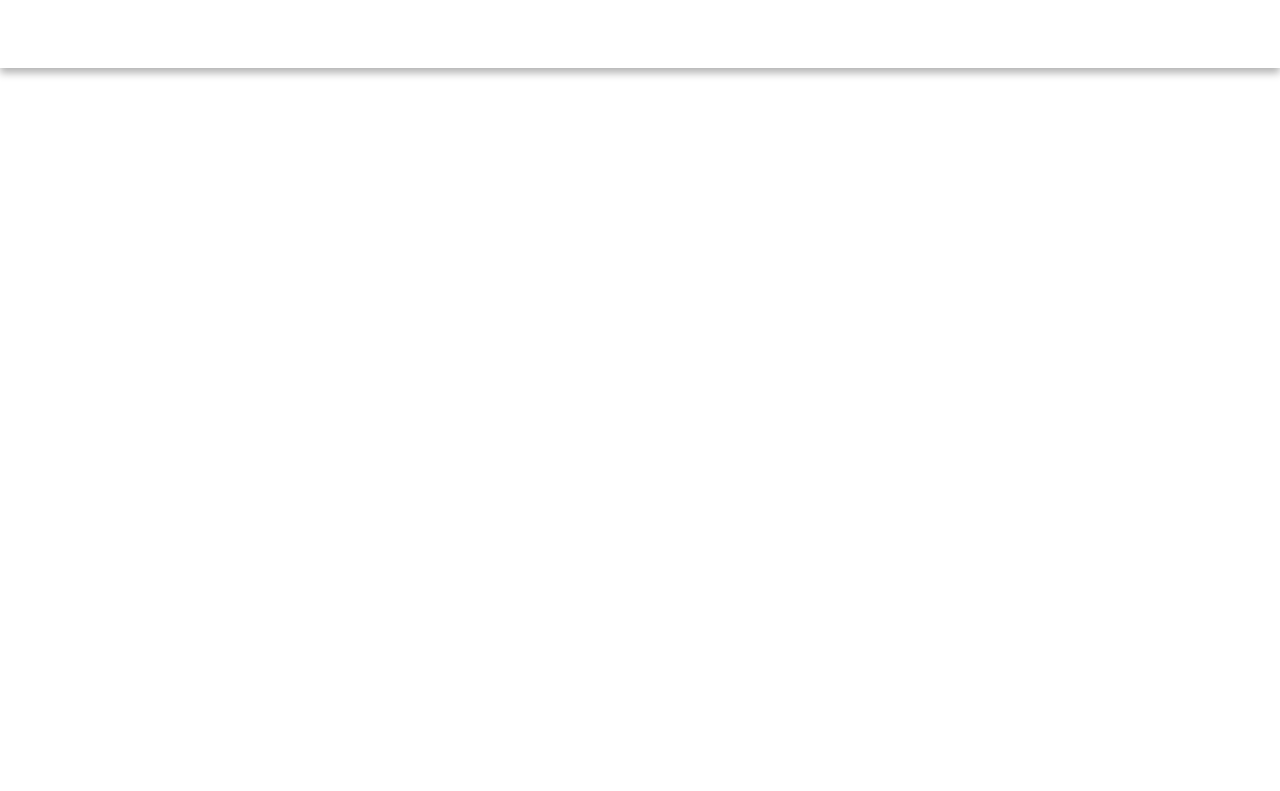
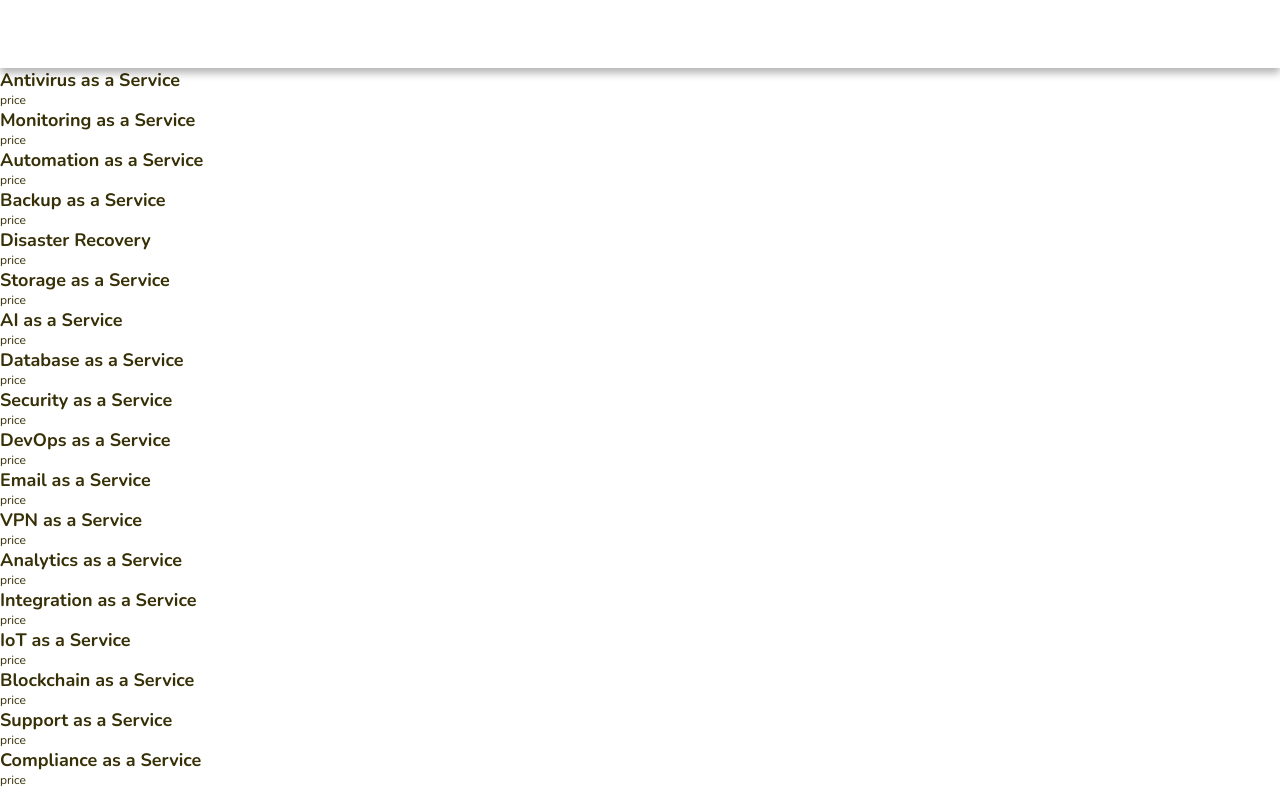
Before and after one commit to maciej-ka/demo-service-catalogue, a React (Vite) app: page / in a window 1280 px wide. Shown: the top 791 px of the page. Built offline with nearby package versions, Linux system fonts and the light colour scheme.

Commit message:
feat: progress on styling

```diff
--- a/App.tsx
+++ b/App.tsx
@@ -4,13 +4,11 @@ import ServiceDetailsPage from "./pages/ServiceDetailsPage/ServiceDetailsPage"
 import HomePage from "./pages/HomePage/HomePage"
 
 const App = () => (
-  <div>
   <Routes>
     <Route path="/service/:id/order" Component={ServiceOrderPage} />
     <Route path="/service/:id" Component={ServiceDetailsPage} />
     <Route path="/" Component={HomePage} />
     <Route path="*" element={<Navigate to="/" replace />} />
   </Routes>
-  </div>
 )
 export default App
--- a/index.css
+++ b/index.css
@@ -16,56 +16,55 @@
   }
 }
 
+* {
+  margin: 0;
+  box-sizing: border-box;
+  overflow-wrap: break-word;
+  text-wrap: balance;
+}
+
 body {
   color: var(--fg);
   background: var(--bg);
   font-family: Nunito, serif;
+  font-size: 12px;
+  -webkit-font-smoothing: antialiased;
+  /* font-optical-sizing: auto; */
 }
 
-/*
- * css reset
- */
-*,
-*::before,
-*::after {
-  box-sizing: border-box;
-}
 
-* {
-  margin: 0;
-}
 
-body {
-  line-height: 1.5;
-  -webkit-font-smoothing: antialiased;
-}
+/* *, */
+/* *::before, */
+/* *::after { */
+/*   box-sizing: border-box; */
+/* } */
 
-img,
-svg {
-  display: block;
-  max-width: 100%;
-}
+/* body { */
+/*   line-height: 1.5; */
+/* } */
 
-input,
-button,
-textarea,
-select {
-  font: inherit;
-}
+/* img, */
+/* svg { */
+/*   display: block; */
+/*   max-width: 100%; */
+/* } */
 
-p,
-h1,
-h2,
-h3 {
-  overflow-wrap: break-word;
-}
+/* input, */
+/* button, */
+/* textarea, */
+/* select { */
+/*   font: inherit; */
+/* } */
 
-p {
-  text-wrap: pretty;
-}
+/* p, */
+/* h1, */
+/* h2, */
+/* h3 { */
+/*   overflow-wrap: break-word; */
+/*   text-wrap: balance; */
+/* } */
 
-h1,
-h2,
-h3 {
-  text-wrap: balance;
-}
+/* p { */
+/*   text-wrap: pretty; */
+/* } */
--- a/pages/HomePage/HomePage.module.css
+++ b/pages/HomePage/HomePage.module.css
@@ -1,8 +1,13 @@
 .page {
+  /* width: 100vw; */
+  height: 100vh;
+  /* overflow: auto; */
 }
 
 .header {
   position: sticky;
+  top: 0;
+  background: var(--bg);
   height: 68px;
   box-shadow: 0px 5px 8px 0px var(--shadow);
 }
--- a/pages/HomePage/HomePage.tsx
+++ b/pages/HomePage/HomePage.tsx
@@ -1,10 +1,20 @@
 import styles from './HomePage.module.css'
-// import services from '../../data/data.ts'
+import {services, Service } from '../../data/data'
 
 const HomePage = () => {
+  const renderService = (service: Service) => (
+    <div>
+      <div className="flex">
+        <h2>{service.name}</h2>
+        price
+      </div>
+    </div>
+  )
+
   return (
-    <div>
+    <div className={styles.page}>
       <div className={styles.header} />
+      {services.map(renderService)}
     </div>
   )
 }
```
Lines whose indentation alone changed are shown as unchanged.
